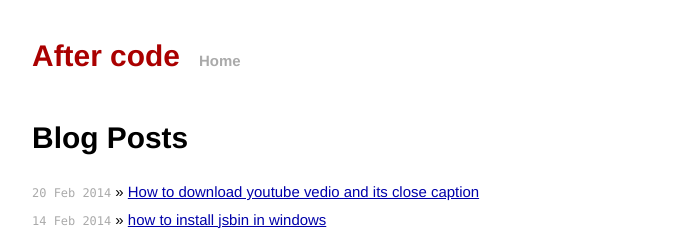
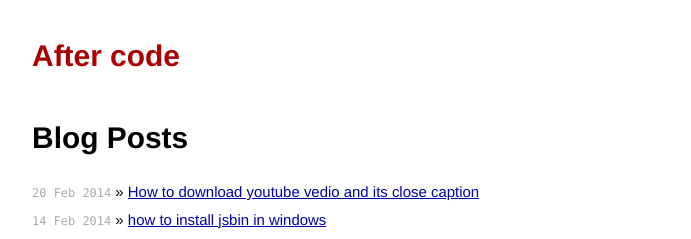
Before and after one commit to stormslowly/stormslowly.github.io, a Jekyll site: the page built from index.html, in a window 1280 px wide. Shown: the top 239 px of the page, without its empty margins (294-985 px from the left). Built offline with Jekyll 4.4.1, drawn with Linux system fonts in a browser that asks for light colours; Markdown is read by kramdown in place of the engine named in the settings.

Commit message:
remove duplicated url

```diff
--- a/_layouts/default.html
+++ b/_layouts/default.html
@@ -17,8 +17,7 @@
 
         <div class="site">
           <div class="header">
-            <h1 class="title"><a href="/">{{ site.name }}</a></h1>
-            <a class="extra" href="/">Home</a>
+            <h1 class="title"><a href="/">{{ site.name }}</a>
           </div>
 
           {{ content }}
```
